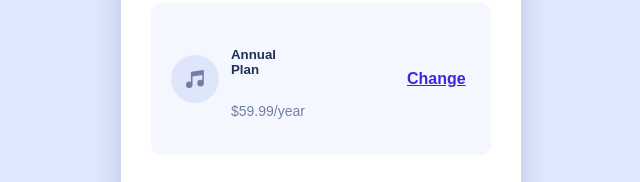
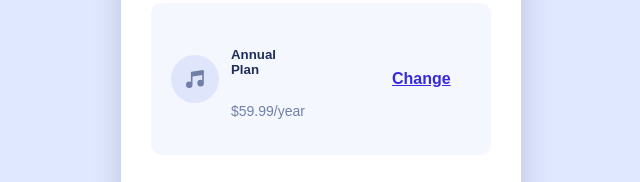
Before and after one commit to saad-shaikh-dev/summary-order-component, a plain HTML site: page index.html in a window 1280 px wide. Shown: the part 481-663 px from the top of the page, 319-959 px from the left. Drawn offline with Linux system fonts and the light colour scheme.

Commit message:
Update index.css

```diff
--- a/index.css
+++ b/index.css
@@ -77,7 +77,7 @@ p {
     padding: 2px;
 }
 .change-link {
-    margin:auto 100px;
+    margin:auto 85px;
     color: var(--bright-blue);
     font-weight: 700;
 }
```
